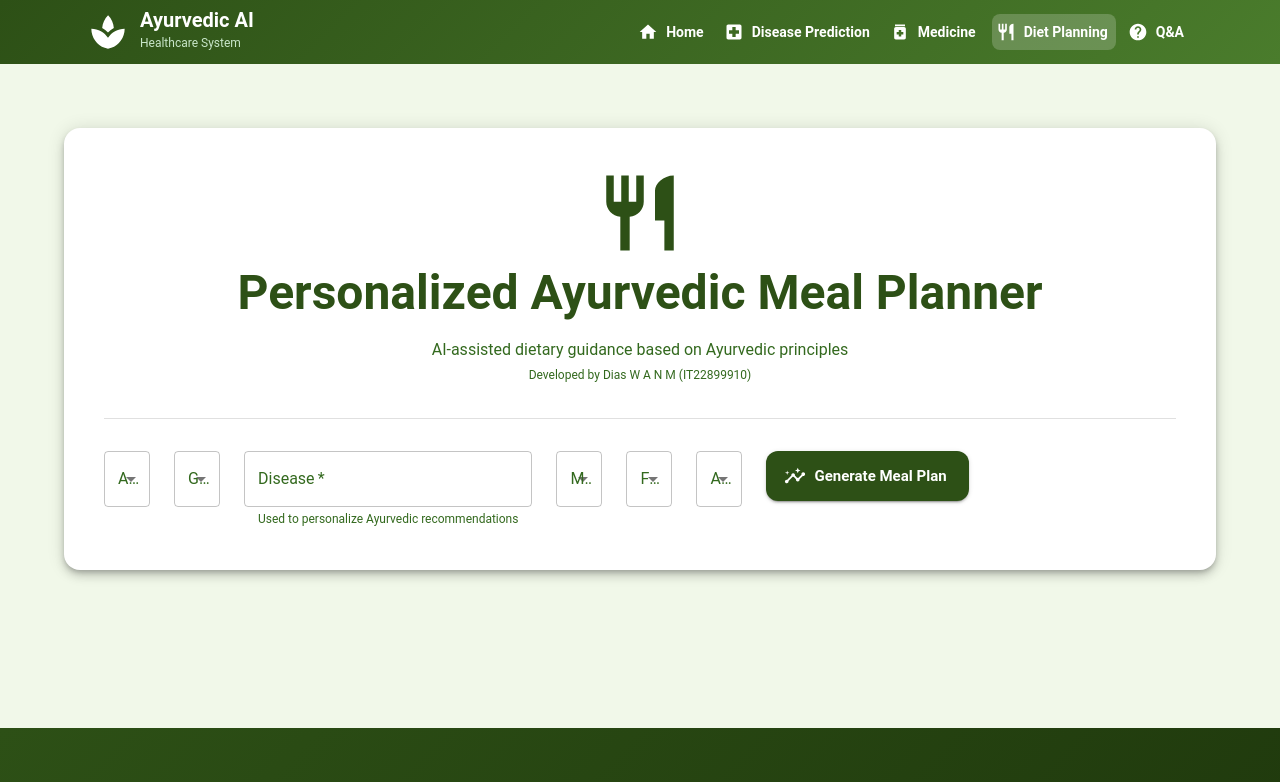
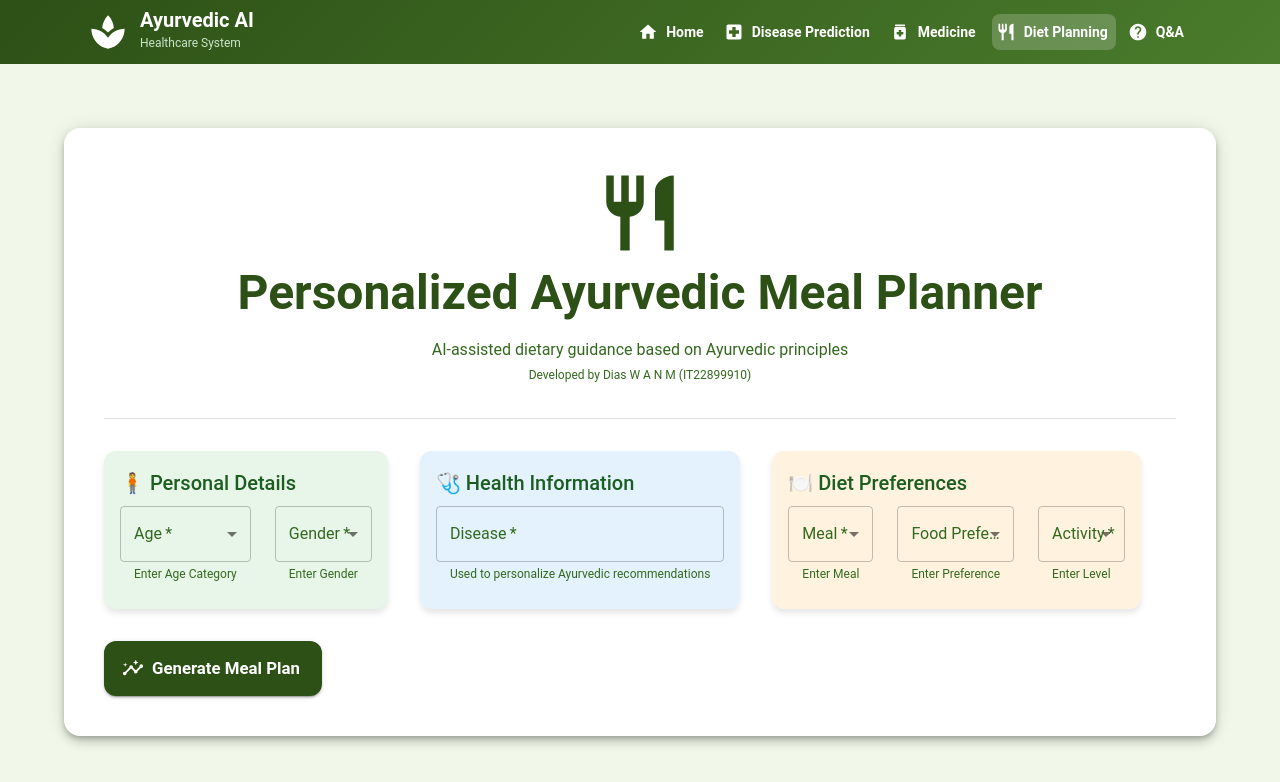
Before and after one commit to Ayurveda-25-26J-305/frontendDemoApp, a Next.js app: page /diet in a window 1280 px wide. Shown: the top 782 px of the page. Built offline with nearby package versions, Linux system fonts and the light colour scheme.

Commit message:
finalUI_changes

```diff
--- a/src/app/diet/page.js
+++ b/src/app/diet/page.js
@@ -94,11 +94,30 @@ export default function DietPage() {
 
         <Divider sx={{ mb: 4 }} />
 
+
         {/* FORM */}
 <Box component="form" onSubmit={handleSubmit}>
+  <Grid container spacing={4}>
+
+    {/* Personal Details */}
+    <Grid item xs={12}>
+      <Card elevation={6} sx={{ borderRadius: 3, backgroundColor: '#e8f5e9', '&:hover': { boxShadow: 10 } }}>
+        <CardContent>
+          <Typography variant="h6" gutterBottom>
+            🧍 Personal Details
+          </Typography>
+
           <Grid container spacing={3}>
             <Grid item xs={12} sm={6}>
-              <TextField select fullWidth name="ageCategory" label="Age Category" onChange={handleChange} required>
+              <TextField
+                select
+                fullWidth
+                name="ageCategory"
+                label="Age"
+                helperText="Enter Age Category"
+                onChange={handleChange}
+                required
+              >
                 <MenuItem value="child">Child</MenuItem>
                 <MenuItem value="adult">Adult</MenuItem>
                 <MenuItem value="senior">Senior</MenuItem>
@@ -106,13 +125,32 @@ export default function DietPage() {
             </Grid>
 
             <Grid item xs={12} sm={6}>
-              <TextField select fullWidth name="gender" label="Gender" onChange={handleChange} required>
+              <TextField
+                select
+                fullWidth
+                name="gender"
+                label="Gender"
+                helperText="Enter Gender"
+                onChange={handleChange}
+                required
+              >
                 <MenuItem value="male">Male</MenuItem>
                 <MenuItem value="female">Female</MenuItem>
               </TextField>
             </Grid>
+          </Grid>
+        </CardContent>
+      </Card>
+    </Grid>
 
+    {/* Health Information */}
     <Grid item xs={12}>
+      <Card elevation={6} sx={{ borderRadius: 3, backgroundColor: '#e3f2fd', '&:hover': { boxShadow: 10 } }}>
+        <CardContent>
+          <Typography variant="h6" gutterBottom>
+            🩺 Health Information
+          </Typography>
+
           <TextField
             fullWidth
             name="disease"
@@ -122,10 +160,29 @@ export default function DietPage() {
             onChange={handleChange}
             required
           />
+        </CardContent>
+      </Card>
     </Grid>
 
+    {/* Diet Preferences */}
+    <Grid item xs={12}>
+      <Card elevation={6} sx={{ borderRadius: 3, backgroundColor: '#fff3e0', '&:hover': { boxShadow: 10 } }}>
+        <CardContent>
+          <Typography variant="h6" gutterBottom>
+            🍽️ Diet Preferences
+          </Typography>
+
+          <Grid container spacing={3}>
             <Grid item xs={12} sm={4}>
-              <TextField select fullWidth name="mealCategory" label="Meal Category" onChange={handleChange} required>
+              <TextField
+                select
+                fullWidth
+                name="mealCategory"
+                label="Meal"
+                helperText="Enter Meal"
+                onChange={handleChange}
+                required
+              >
                 <MenuItem value="breakfast">Breakfast</MenuItem>
                 <MenuItem value="lunch">Lunch</MenuItem>
                 <MenuItem value="dinner">Dinner</MenuItem>
@@ -133,7 +190,15 @@ export default function DietPage() {
             </Grid>
 
             <Grid item xs={12} sm={4}>
-              <TextField select fullWidth name="foodPreference" label="Food Preference" onChange={handleChange} required>
+              <TextField
+                select
+                fullWidth
+                name="foodPreference"
+                label="Food Preference"
+                helperText="Enter Preference"
+                onChange={handleChange}
+                required
+              >
                 <MenuItem value="veg">Vegetarian</MenuItem>
                 <MenuItem value="non-veg">Non-Vegetarian</MenuItem>
                 <MenuItem value="mixed">Mixed</MenuItem>
@@ -141,13 +206,26 @@ export default function DietPage() {
             </Grid>
 
             <Grid item xs={12} sm={4}>
-              <TextField select fullWidth name="activityLevel" label="Activity Level" onChange={handleChange} required>
+              <TextField
+                select
+                fullWidth
+                name="activityLevel"
+                label="Activity"
+                helperText="Enter Level"
+                onChange={handleChange}
+                required
+              >
                 <MenuItem value="light">Light</MenuItem>
                 <MenuItem value="moderate">Moderate</MenuItem>
                 <MenuItem value="high">High</MenuItem>
               </TextField>
             </Grid>
+          </Grid>
+        </CardContent>
+      </Card>
+    </Grid>
 
+    {/* Submit */}
     <Grid item xs={12}>
       <Button
         type="submit"
@@ -155,13 +233,19 @@ export default function DietPage() {
         size="large"
         fullWidth
         startIcon={<Insights />}
-                sx={{ py: 1.5, borderRadius: 3 }}
+        sx={{
+          py: 1.6,
+          borderRadius: 3,
+          fontSize: '1.05rem'
+        }}
       >
         Generate Meal Plan
       </Button>
     </Grid>
+
   </Grid>
 </Box>
+
 
         {/* RESULTS */}
         {result && (
@@ -249,6 +333,24 @@ export default function DietPage() {
                   </CardContent>
                 </Card>
               </Grid>
+
+                  {/* Submit */}
+              <Grid item xs={12}>
+                <Button
+                  type="submit"
+                  variant="contained"
+                  size="large"
+                  fullWidth
+                  startIcon={<Insights />}
+                  sx={{
+                    py: 1.6,
+                    borderRadius: 3,
+                    fontSize: '1.05rem'
+                  }}
+                >
+                  Generate Monthly Report
+                </Button>
+              </Grid>
             </Grid>
           </Box>
         )}
```
Lines whose indentation alone changed are shown as unchanged.
